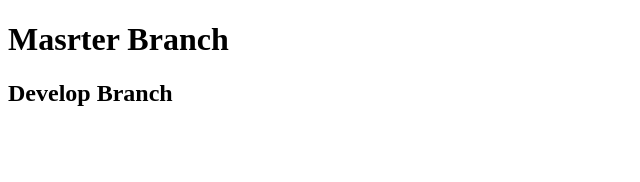
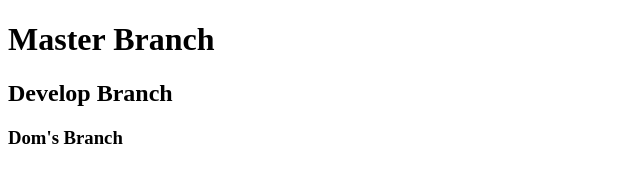
Before and after one commit to Khaleco/team-Git, a plain HTML site: page index.html in a window 1280 px wide. Shown: the whole page, without its empty margins (0-640 px from the left). Drawn offline with Linux system fonts and the light colour scheme.

Commit message:
doms branch

```diff
--- a/index.html
+++ b/index.html
@@ -6,7 +6,8 @@
     <title>Document</title>
 </head>
 <body>
-    <h1>Masrter Branch</h1>
+    <h1>Master Branch</h1>
     <h2>Develop Branch</h2>
+    <h3>Dom's Branch</h3>
 </body>
 </html>
```
